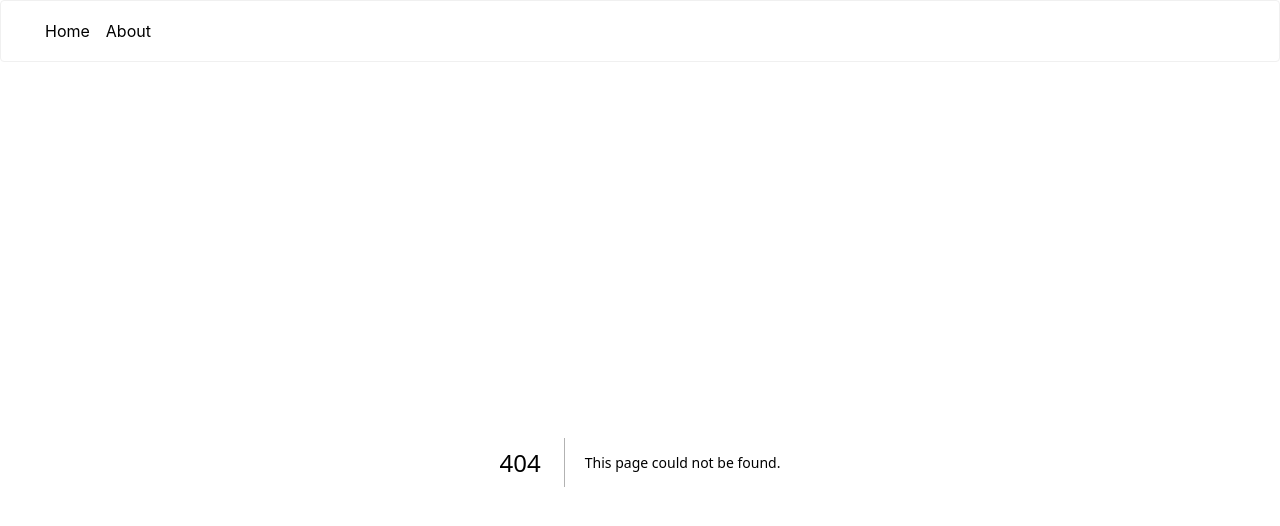
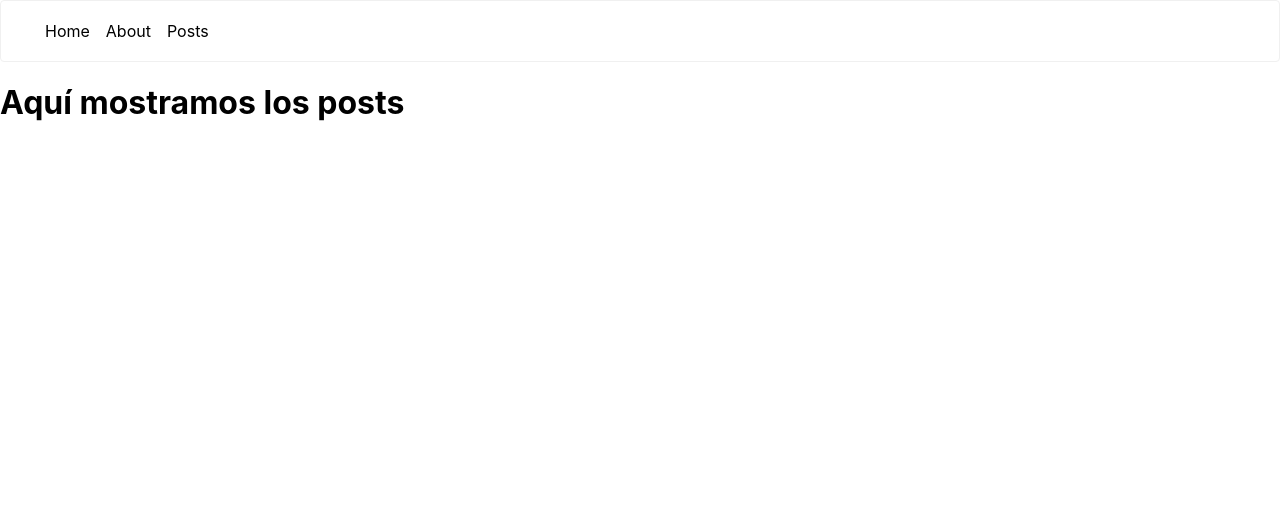
Before and after one commit to jhonscript/nextjs, a Next.js app: page /posts in a window 1280 px wide. Before the commit this address had no page. Shown: the top 526 px of the page. Built offline with nearby package versions, Linux system fonts and the light colour scheme.

Commit message:
Dynamic routes

```diff
--- /dev/null
+++ b/app/dashboard/page.js
@@ -0,0 +1,3 @@
+export default function DashboardPage() {
+  return <h1>Este es el dashboard</h1>;
+}
--- a/app/layout.js
+++ b/app/layout.js
@@ -1,6 +1,6 @@
 import '../styles/globals.css'
 
-import { Navigation } from "./components/Navigation";
+import { Navigation } from "../components/Navigation";
 
 export default function RootLayout({ children }) {
   return (
--- /dev/null
+++ b/app/posts/[id]/page.js
@@ -0,0 +1,3 @@
+export default function Post({ params }) {
+  return <h1>Esto es un post {params.id}</h1>;
+}
--- /dev/null
+++ b/app/posts/page.js
@@ -0,0 +1,3 @@
+export default function PostsPage () {
+    return <h1>Aquí mostramos los posts</h1>
+}
--- a/app/components/Navigation.js
+++ b/components/Navigation.js
@@ -10,6 +10,10 @@ const links = [
     label: "About",
     route: "/about",
   },
+  {
+    label: "Posts",
+    route: "/posts",
+  }
 ];
 
 export function Navigation() {
```
Also changed, not shown: components/Navigation.module.css (renamed from app/components/Navigation.module.css).
